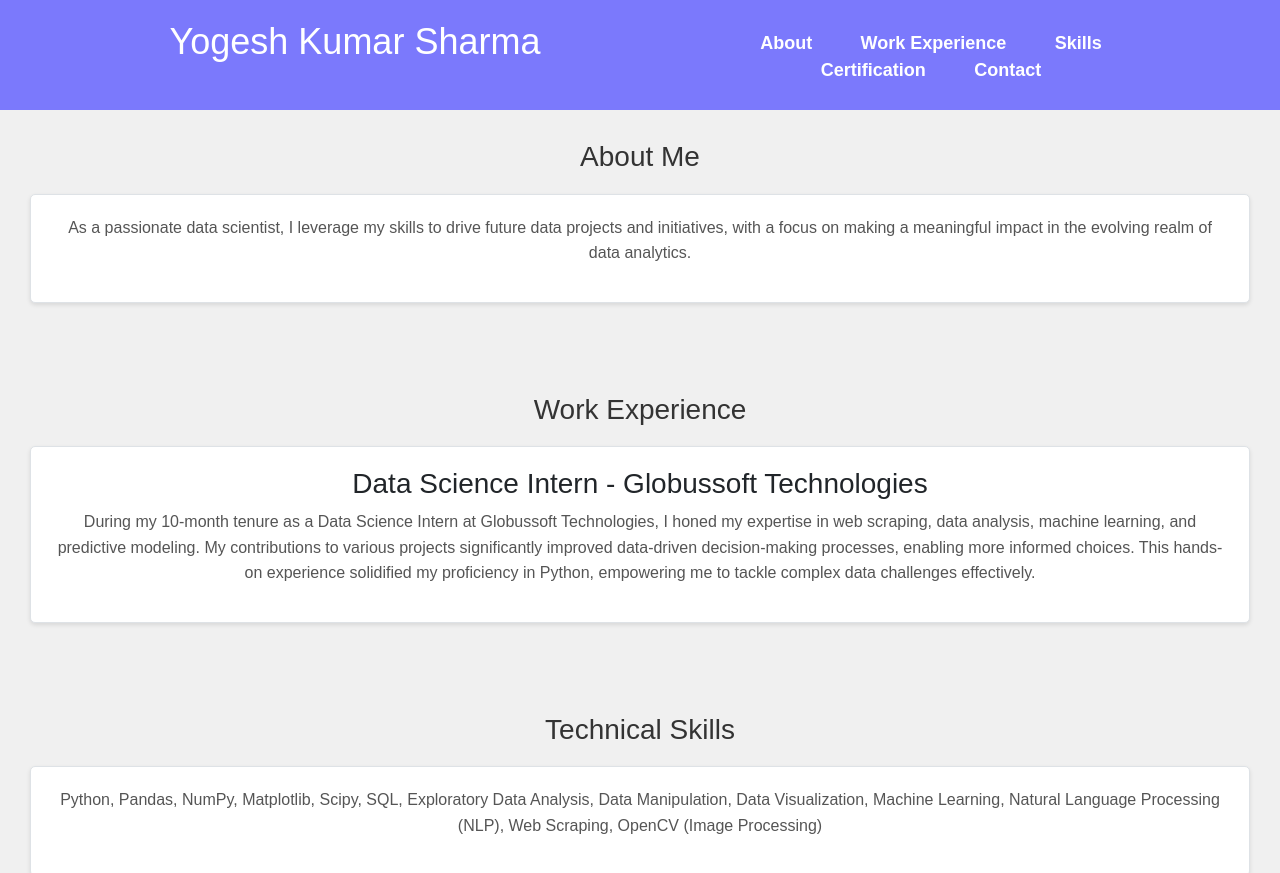
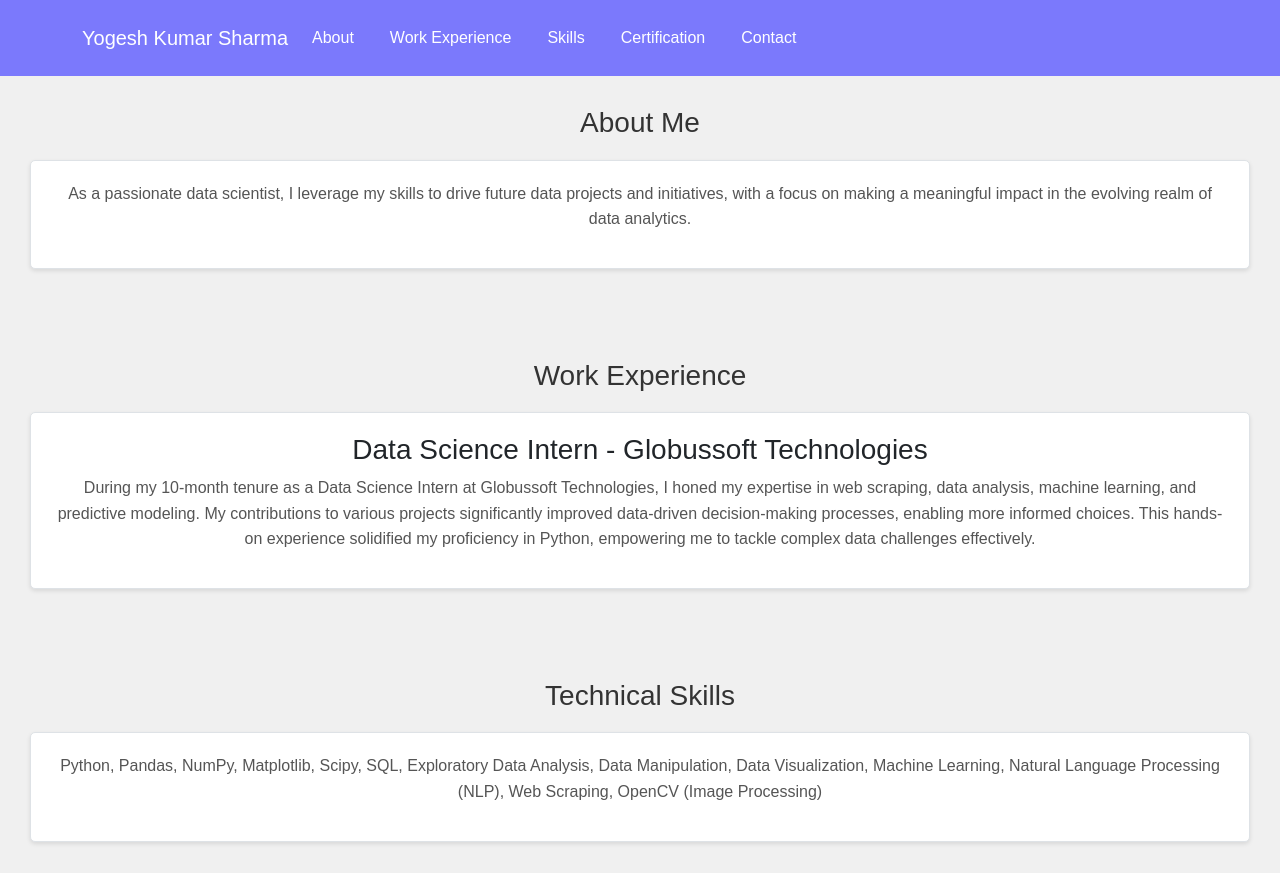
Before and after one commit to syogesh942/portfolio, a plain HTML site: page index.html in a window 1280 px wide. Shown: the top 873 px of the page. Drawn offline with nearby package versions, Linux system fonts and the light colour scheme.

Commit message:
Update index.html

```diff
--- a/index.html
+++ b/index.html
@@ -19,7 +19,6 @@
             background-color: #7b79fc;
             color: #fff;
             padding: 10px;
-            text-align: center;
         }
 
         header h1 {
@@ -29,7 +28,6 @@
 
         nav ul {
             list-style: none;
-            margin-top: 20px;
         }
 
         nav ul li {
@@ -39,17 +37,17 @@
 
         nav ul li a {
             text-decoration: none;
-            color: #fff;
             font-weight: bold;
             font-size: 18px;
             padding: 8px 12px;
             border-radius: 3px;
-            transition: background-color 0.3s, color 0.3s;
+            transition: background-color 0.3s, color 0.3s !important;
+            color: #fff !important; /* Default text color */
         }
 
         nav ul li a:hover {
             background-color: #fff;
-            color: #7b79fc;
+            color: #000 !important; /* Text color on hover */
         }
 
         section {
@@ -88,24 +86,23 @@
 </head>
 <body>
     <header>
-        <div class="container">
-            <div class="row">
-                <div class="col-12 col-md-6">
-                    <h1 id="name">Yogesh Kumar Sharma</h1>
-                </div>
-                <div class="col-12 col-md-6">
-                    <nav>
-                        <ul>
-                            <li class="nav-item"><a href="javascript:void(0);" onclick="showSection('about')">About</a></li>
-                            <li class="nav-item"><a href="javascript:void(0);" onclick="showSection('experience')">Work Experience</a></li>
-                            <li class="nav-item"><a href="javascript:void(0);" onclick="showSection('skill')">Skills</a></li>
-                            <li class="nav-item"><a href="javascript:void(0);" onclick="showSection('certification')">Certification</a></li>
-                            <li class="nav-item"><a href="javascript:void(0);" onclick="showSection('contact')">Contact</a></li>
-                        </ul>
-                    </nav>
+        <nav class="navbar navbar-expand-lg navbar-dark">
+            <div class="container">
+                <a class="navbar-brand" href="#">Yogesh Kumar Sharma</a>
+                <button class="navbar-toggler" type="button" data-bs-toggle="collapse" data-bs-target="#navbarNav" aria-controls="navbarNav" aria-expanded="false" aria-label="Toggle navigation">
+                    <span class="navbar-toggler-icon"></span>
+                </button>
+                <div class="collapse navbar-collapse" id="navbarNav">
+                    <ul class="navbar-nav ml-auto">
+                        <li class="nav-item"><a class="nav-link" href="javascript:void(0);" onclick="showSection('about')">About</a></li>
+                        <li class="nav-item"><a class="nav-link" href="javascript:void(0);" onclick="showSection('experience')">Work Experience</a></li>
+                        <li class="nav-item"><a class="nav-link" href="javascript:void(0);" onclick="showSection('skill')">Skills</a></li>
+                        <li class="nav-item"><a class="nav-link" href="javascript:void(0);" onclick="showSection('certification')">Certification</a></li>
+                        <li class="nav-item"><a class="nav-link" href="javascript:void(0);" onclick="showSection('contact')">Contact</a></li>
+                    </ul>
                 </div>
             </div>
-        </div>
+        </nav>
     </header>
 
     <section id="about">
@@ -165,5 +162,7 @@
             document.getElementById(sectionId).style.display = 'block';
         }
     </script>
+
+    <script src="https://cdn.jsdelivr.net/npm/bootstrap@5.3.0/dist/js/bootstrap.min.js"></script>
 </body>
 </html>
```
